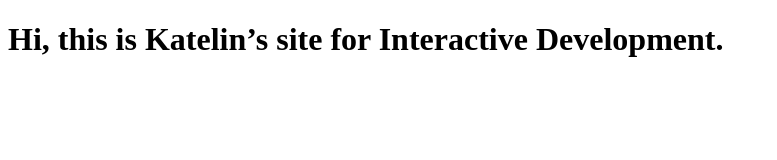
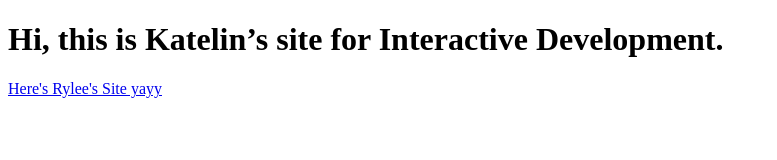
Before and after one commit to kbrown18-dotcom/katelin-brown-interactivedevelopment-2025-fall, a plain HTML site: page index.html in a window 1280 px wide. Shown: the whole page, without its empty margins (0-777 px from the left). Drawn offline with Linux system fonts and the light colour scheme.

Commit message:
rylee's site

```diff
--- a/index.html
+++ b/index.html
@@ -5,6 +5,8 @@
 </head>
 <body>
     <h1>Hi, this is Katelin’s site for Interactive Development.</h1>
+<a href="https://rylee094.github.io/rylee-norris-interactive-development-2025-fall/">Here's Rylee's Site yayy</a href>
+
 </body>
 
 </html>
```
